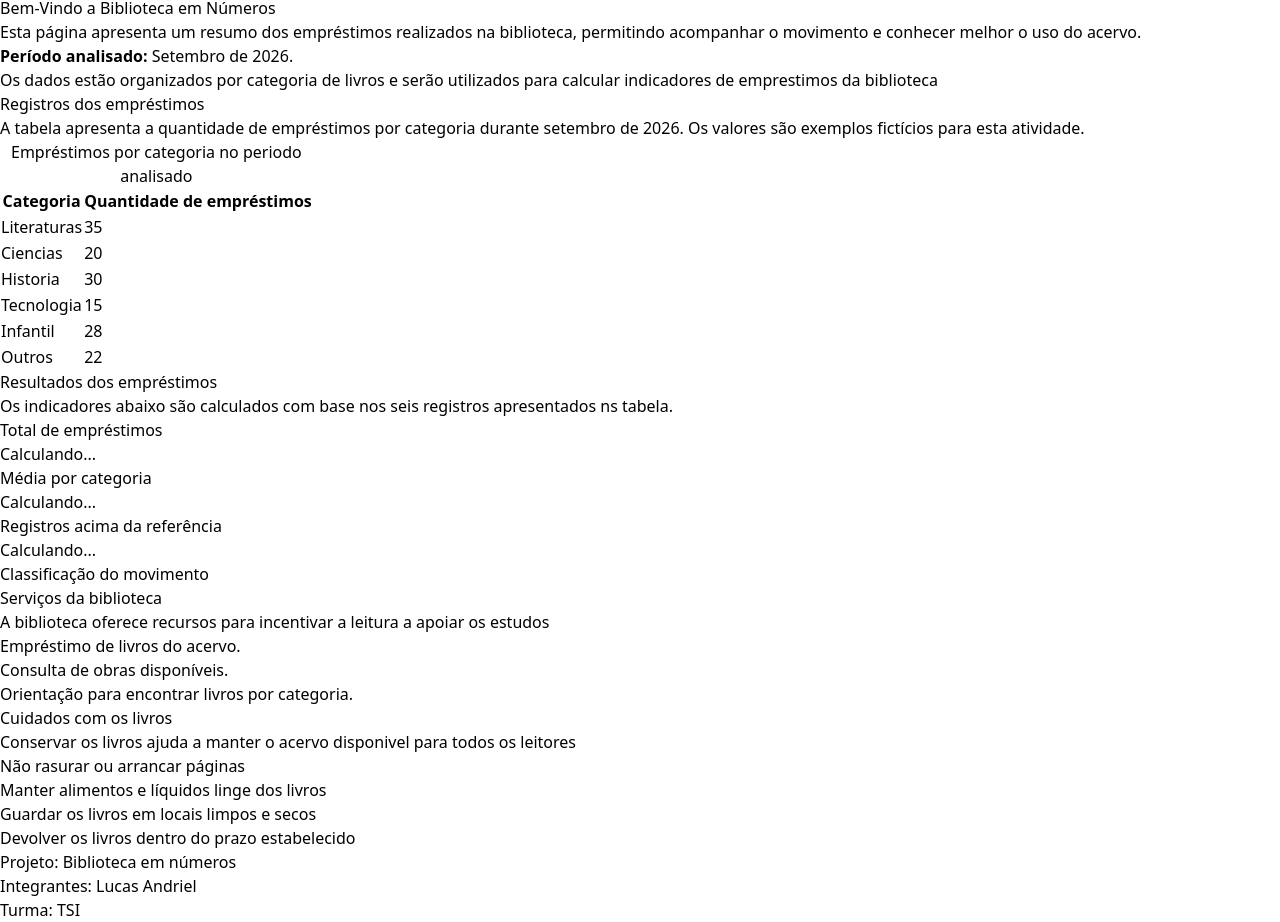
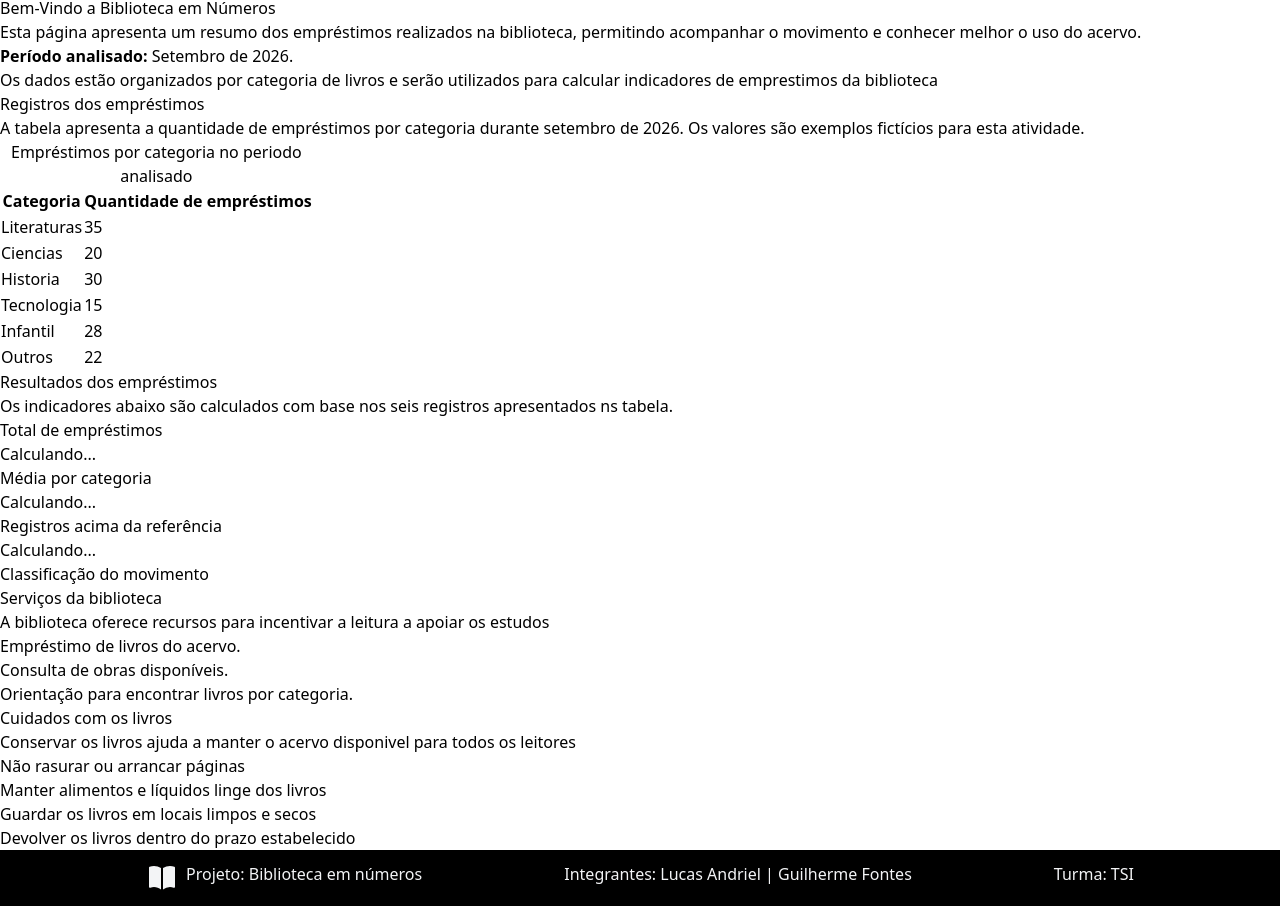
Before and after one commit to GuilhermeFontesMorais/Emprestimos-Biblioteca, a website: page src/index.html in a window 1280 px wide. Shown: the part 76-998 px from the top of the page. Drawn offline with Linux system fonts and the light colour scheme.

Commit message:
Estilização do footer

```diff
--- a/src/index.html
+++ b/src/index.html
@@ -11,7 +11,7 @@
 
 <body class="m-0 p-0 box-border">
     <header class="bg-blue-500 flex flex-row p-3 gap-2 text-gray-100">
-            <!--Icone de livro-->
+        <!--Icone de livro-->
         <svg xmlns="http://www.w3.org/2000/svg" viewBox="0 0 24 24" fill="currentColor" class="size-12 self-center">
             <path
                 d="M11.25 4.533A9.707 9.707 0 0 0 6 3a9.735 9.735 0 0 0-3.25.555.75.75 0 0 0-.5.707v14.25a.75.75 0 0 0 1 .707A8.237 8.237 0 0 1 6 18.75c1.995 0 3.823.707 5.25 1.886V4.533ZM12.75 20.636A8.214 8.214 0 0 1 18 18.75c.966 0 1.89.166 2.75.47a.75.75 0 0 0 1-.708V4.262a.75.75 0 0 0-.5-.707A9.735 9.735 0 0 0 18 3a9.707 9.707 0 0 0-5.25 1.533v16.103Z" />
@@ -152,9 +152,15 @@
         </section>
     </main>
 
-    <footer>
-        <p>Projeto: Biblioteca em números</p>
-        <p>Integrantes: Lucas Andriel</p>
+    <footer class="bg-black flex flex-row p-3 gap-2 justify-evenly text-gray-100">
+        <div class="flex gap-2">
+            <svg xmlns="http://www.w3.org/2000/svg" viewBox="0 0 24 24" fill="currentColor" class="size-8 self-center">
+                <path
+                    d="M11.25 4.533A9.707 9.707 0 0 0 6 3a9.735 9.735 0 0 0-3.25.555.75.75 0 0 0-.5.707v14.25a.75.75 0 0 0 1 .707A8.237 8.237 0 0 1 6 18.75c1.995 0 3.823.707 5.25 1.886V4.533ZM12.75 20.636A8.214 8.214 0 0 1 18 18.75c.966 0 1.89.166 2.75.47a.75.75 0 0 0 1-.708V4.262a.75.75 0 0 0-.5-.707A9.735 9.735 0 0 0 18 3a9.707 9.707 0 0 0-5.25 1.533v16.103Z" />
+            </svg>
+            <p>Projeto: Biblioteca em números</p>
+        </div>
+        <p>Integrantes: Lucas Andriel | Guilherme Fontes</p>
         <p>Turma: TSI</p>
     </footer>
 
```
Also changed, not shown: src/output.css.
